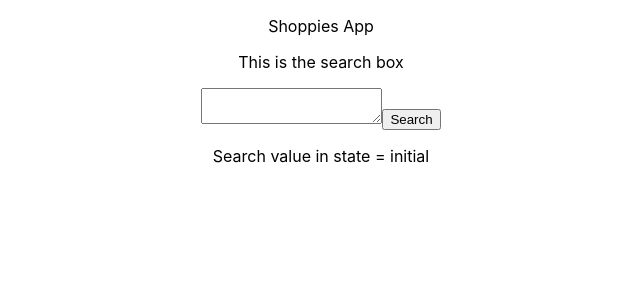
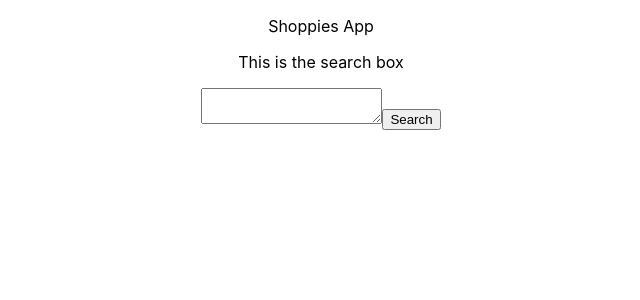
Before and after one commit to SaraIrving/shoppies, a React (Create React App) app: page / in a window 1280 px wide. Shown: the top 300 px of the page, without its empty margins (319-959 px from the left). Built offline with nearby package versions, Linux system fonts and the light colour scheme.

Commit message:
pass state and setState as props to the SearchBox component

```diff
--- a/src/App.js
+++ b/src/App.js
@@ -12,8 +12,8 @@ function App() {
   return (
     <div className="App">
       <p>Shoppies App</p>
-      <SearchBox></SearchBox>
-      {state.searchValue === "initial" && <p>Search value in state = {state.searchValue}</p>}
+      <SearchBox state={state} setState={setState}></SearchBox>
+      {state.searchValue !== "initial" && <p>Search value in state = {state.searchValue}</p>}
     </div>
 
   );
```
